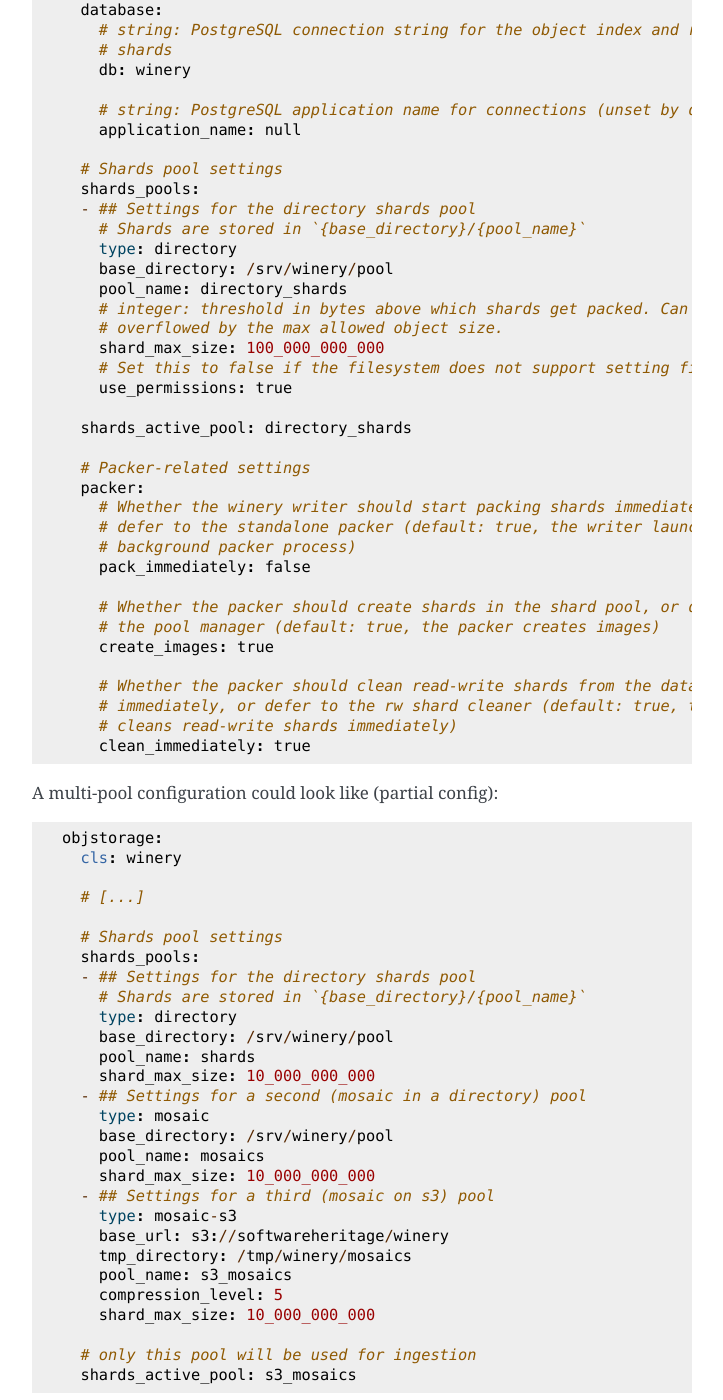
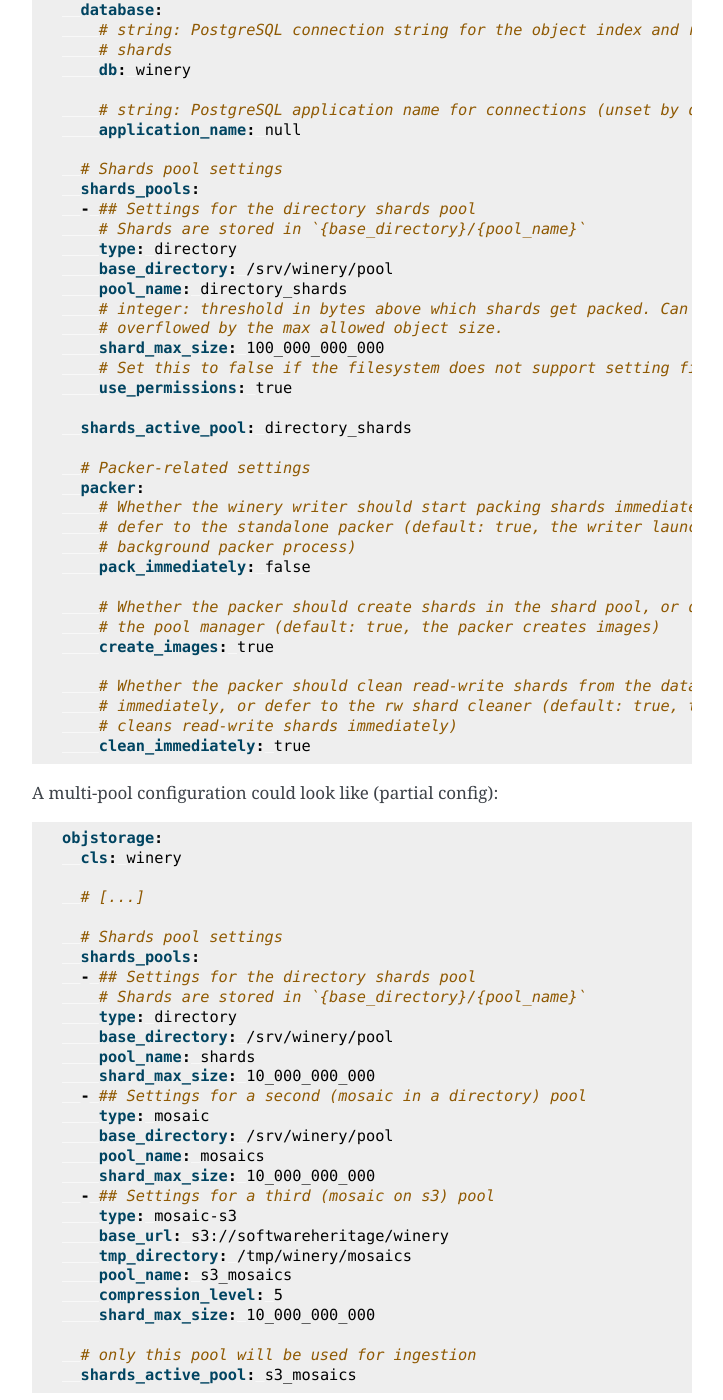
Before and after one commit to SoftwareHeritage/swh-objstorage, a Sphinx documentation site: the page built from docs/winery.rst, in a window 1280 px wide and 1400 px high, scrolled down 5153 px. Shown: the whole window, without its empty margins (388-1111 px from the left). Built offline with Sphinx 7.4.7, drawn with Linux system fonts in a browser that asks for light colours.

Commit message:
docs/winery: Highlight YAML configuration

```diff
--- a/docs/winery.rst
+++ b/docs/winery.rst
@@ -236,7 +236,9 @@
 
 `Winery` uses a structured configuration schema.
 
-Here is typical configuration for a directory shards pool back-end::
+Here is typical configuration for a directory shards pool back-end:
+
+.. code-block:: yaml
 
   objstorage:
     cls: winery
@@ -285,7 +287,9 @@
       clean_immediately: true
 
 
-A multi-pool configuration could look like (partial config)::
+A multi-pool configuration could look like (partial config):
+
+.. code-block:: yaml
 
   objstorage:
     cls: winery
```
